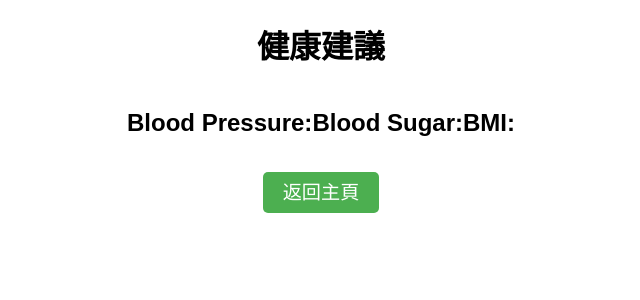
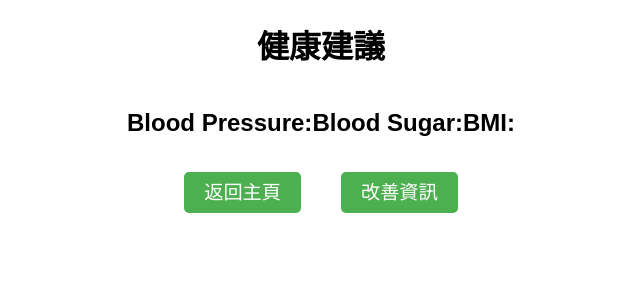
Before and after one commit to yikkchen/healthcare, a Flask app: template templates/result.html in a window 1280 px wide. Shown: the top 300 px of the page, without its empty margins (319-959 px from the left). Run offline with Flask 3, Linux system fonts and the light colour scheme; the template is opened without the code that fills it, so the values that code supplies are empty.

Commit message:
add info web

```diff
--- a/app.py
+++ b/app.py
@@ -118,6 +118,10 @@ def result():
 def GI():
     return render_template('GI.html')
 
+@app.route('/info', methods=['GET', 'POST'])
+def info():
+    return render_template('info.html')
+
 
 if __name__ == '__main__':
     app.run(debug=True)
--- a/templates/result.html
+++ b/templates/result.html
@@ -145,9 +145,15 @@
         </div>
 
         <!-- 回主頁按鈕 -->
-        <div class="back-home">
-            <a href="{{ url_for('index') }}">返回主頁</a>
-        </div>
+         <div class="flexbox">
+            <div class="back-home">
+                <a href="{{ url_for('index') }}">返回主頁</a>
+            </div>
+            &ensp;&ensp;&ensp;&ensp;&ensp;
+            <div class="back-home">
+                <a href="{{ url_for('info') }}">改善資訊</a>
+            </div>
+         </div>
     </div>
 </body>
 </html>
```
Also changed, not shown: templates/info.html (added).
